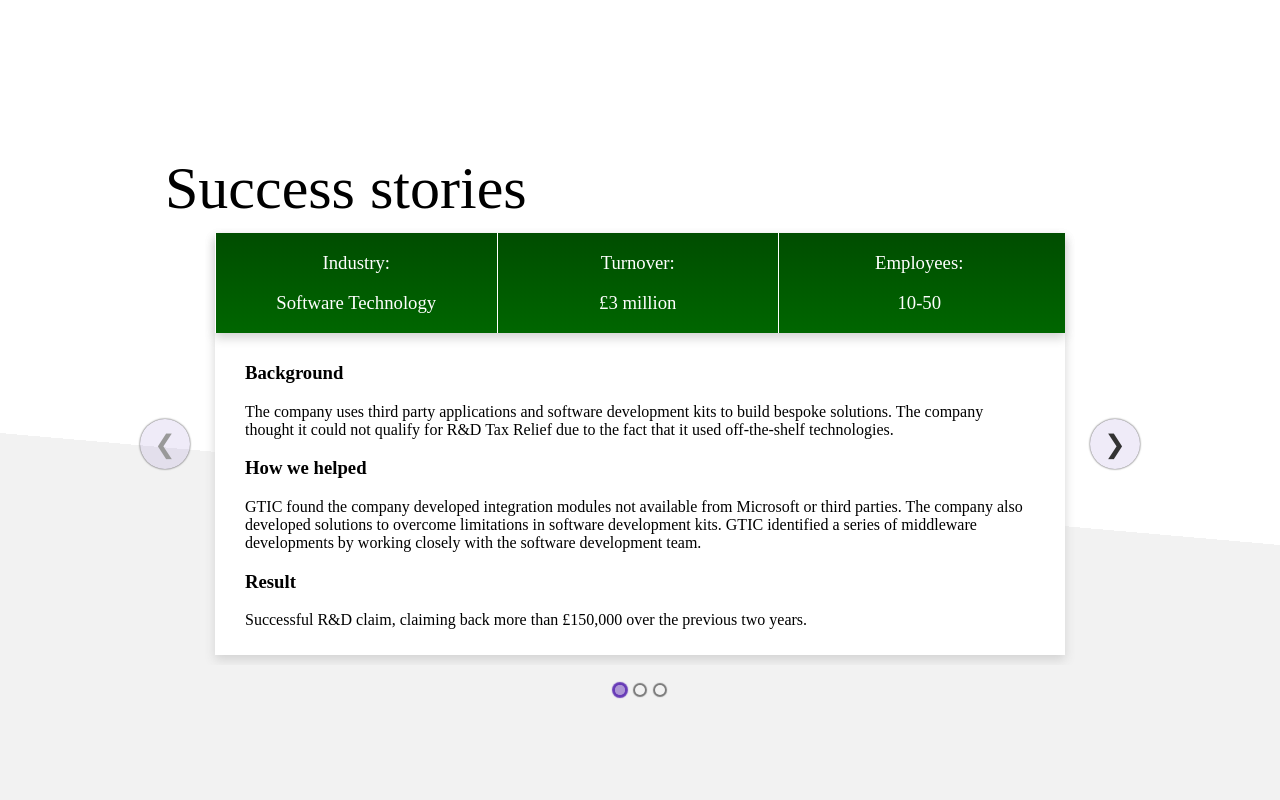
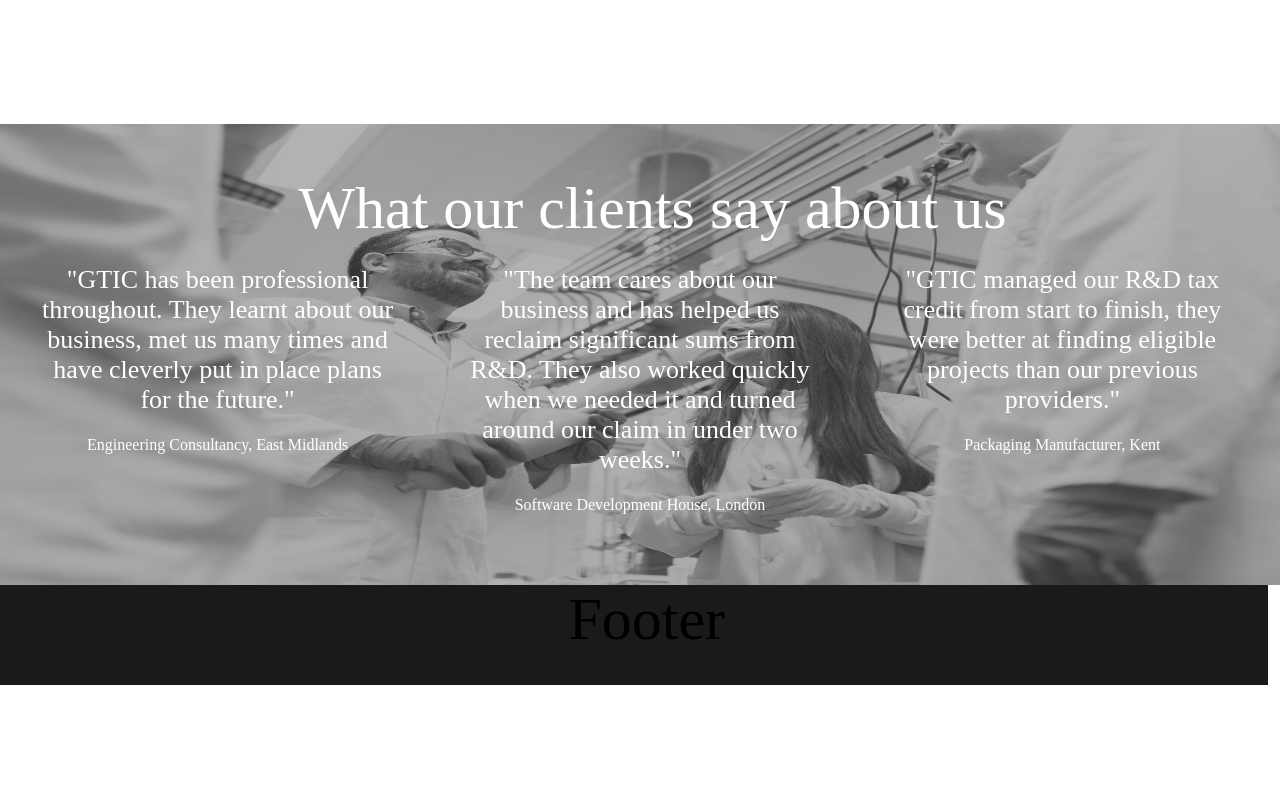
Before and after one commit to samalty/gtic-website, a React (Create React App) app: page / in a window 1280 px wide. Shown: the part 5060-5860 px from the top of the page. After the commit the page ends 5745 px from the top, so only its background shows below. Built offline with nearby package versions, Linux system fonts and the light colour scheme; what google-maps-react would draw is missing.

Commit message:
Added testimonials page.

```diff
--- a/src/components/Home.js
+++ b/src/components/Home.js
@@ -140,12 +140,32 @@
                 </div>
                 <div className="intro-background reverse">
                     <div className="link-container" data-aos="fade-up">
-                        <h1>What our clients say about us</h1>
+                        <CaseStudies />
                     </div>
                 </div>
-                <div className="intro-background">
-                    <div className="link-container" data-aos="fade-up">
-                        <CaseStudies />
+                <div className="testimonials">
+                    <div className="overlay">
+                        <div className="testimonials-container">
+                            <div className="testimonials-text">
+                                <h1>What our clients say about us</h1>
+                                <div data-aos="fade-up">
+                                    <h2>"GTIC has been professional throughout. They learnt about our business,
+                                        met us many times and have cleverly put in place plans for the future."</h2>
+                                    <h4>Engineering Consultancy, East Midlands</h4>
+                                </div>
+                                <div data-aos="fade-up">
+                                    <h2>"The team cares about our business and has helped us reclaim significant
+                                        sums from R&D. They also worked quickly when we needed it and turned around
+                                        our claim in under two weeks."</h2>
+                                    <h4>Software Development House, London</h4>
+                                </div>
+                                <div data-aos="fade-up">
+                                    <h2>"GTIC managed our R&D tax credit from start to finish, they were better at
+                                        finding eligible projects than our previous providers."</h2>
+                                    <h4>Packaging Manufacturer, Kent</h4>
+                                </div>
+                            </div>
+                        </div>
                     </div>
                 </div>
                 <Footer />
--- a/src/components/Home.scss
+++ b/src/components/Home.scss
@@ -64,6 +64,8 @@
     }
 }
 
+/* Text */
+
 h1,h2,h3,h4,h5,p{
     font-weight: 200;
 }
@@ -93,7 +95,7 @@
     }
 }
 
-/* Background */
+/* Backgrounds */
 
 .intro-background{
     background-image: linear-gradient(-175deg, #ffffff 50%, #f2f2f2 50%);
@@ -103,6 +105,50 @@
 .reverse{
     background-image: linear-gradient(175deg, #f2f2f2 50%, #ffffff 50%);
     padding: 30px;
+}
+
+.testimonials{
+    background-image: url('../media/engineering.jpg');
+    background-repeat: round;
+    .overlay{
+        background-color: rgba(102, 102, 102, 0.5);
+    }
+}
+
+/* Testimonials text */
+
+.testimonials-container{
+    position: relative;
+    max-width: 1300px;
+    height: auto;
+    box-sizing: border-box;
+    padding: 50px 0px;
+    margin: auto;
+    .testimonials-text{
+        color: #ffffff;
+        text-align: center;
+        div{
+            box-sizing: border-box;
+            padding: 0px 30px;
+            display: block;
+            text-align: left;
+            h2{
+                font-size: 20px;
+            }
+            @media screen and (min-width: 850px) {
+                h2{
+                    font-size: 26px;
+                }
+            }
+            @media screen and (min-width: 1000px) {
+                display: inline-block;
+                width: 33%;
+                height: auto;
+                text-align: center;
+                vertical-align: top;
+            }
+        }
+    }
 }
 
 /* Page intros */
```
Also changed, not shown: src/media/engineering.jpg (added).
